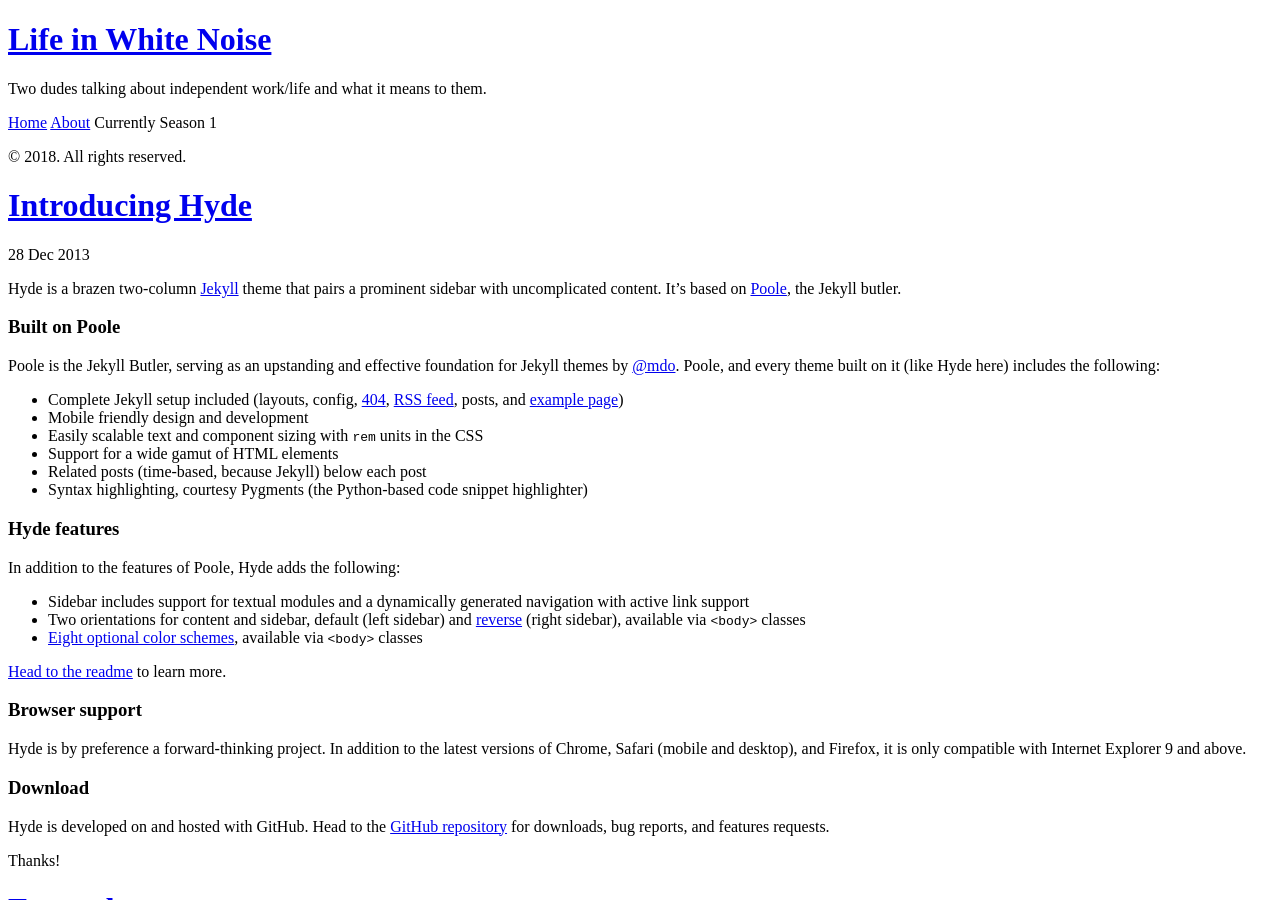
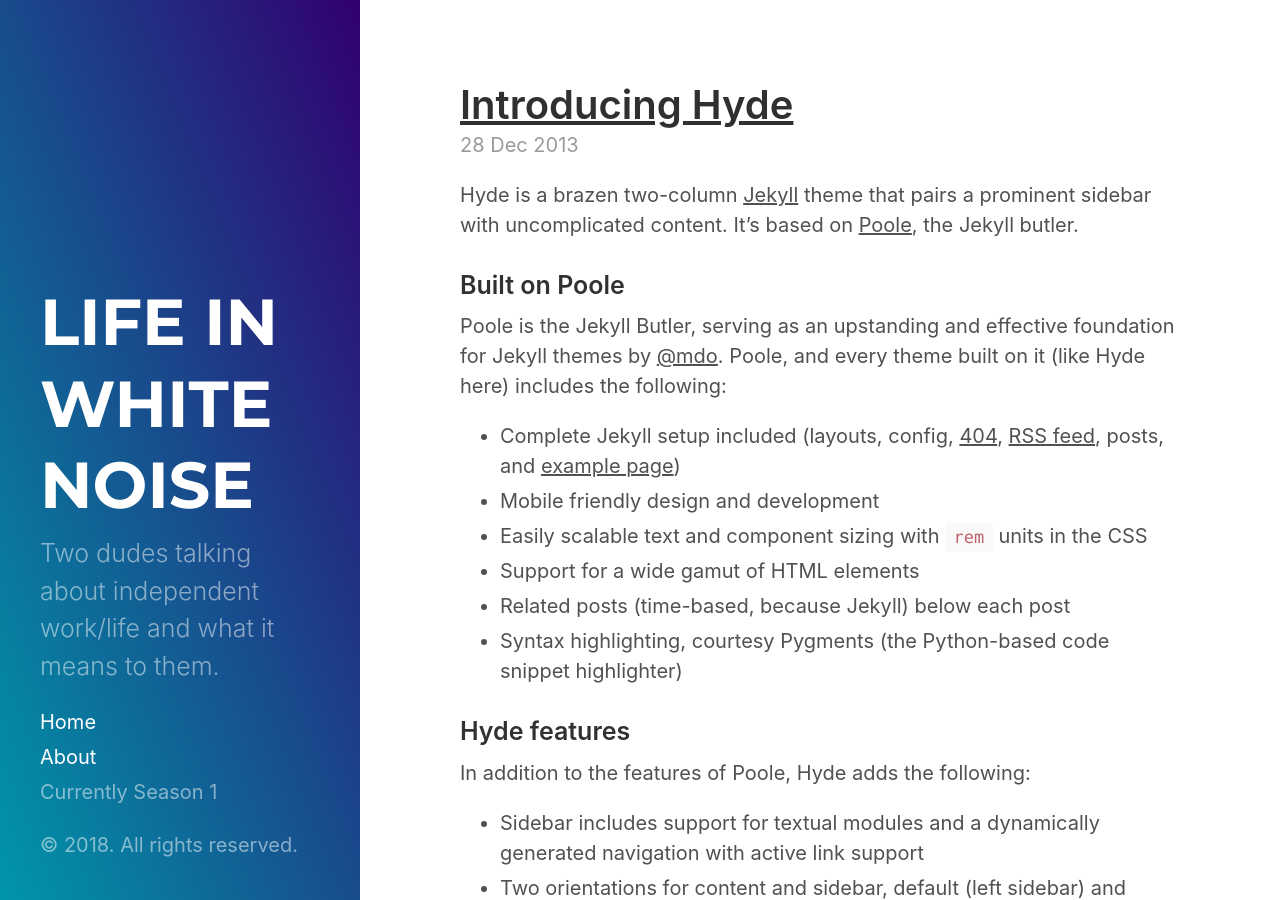
Before and after one commit to whosdustin/life-in-white-noise, a Jekyll site: the page built from index.html, in a window 1280 px wide and 900 px high. Built offline with Jekyll 4.4.1, drawn with Linux system fonts in a browser that asks for light colours; the list of posts is cut into pages by our own code.

Commit message:
relative urls

```diff
--- a/_includes/head.html
+++ b/_includes/head.html
@@ -15,10 +15,10 @@
   </title>
 
   <!-- CSS -->
-  <link rel="stylesheet" href="{{ site.baseurl }}public/css/poole.css">
-  <link rel="stylesheet" href="{{ site.baseurl }}public/css/syntax.css">
-  <link rel="stylesheet" href="{{ site.baseurl }}public/css/hyde.css">
-  <link rel="stylesheet" href="{{ site.baseurl }}css/styles.css">
+  <link rel="stylesheet" href="{{ "/public/css/poole.css" | relative_url }}">
+  <link rel="stylesheet" href="{{ "/public/css/syntax.css" | relative_url }}">
+  <link rel="stylesheet" href="{{ "/public/css/hyde.css" | relative_url }}">
+  <link rel="stylesheet" href="{{ "/css/styles.css" | relative_url }}">
   <link rel="stylesheet" href="http://fonts.googleapis.com/css?family=PT+Sans:400,400italic,700|Montserrat:400,700">
 
   <!-- Icons -->
```
